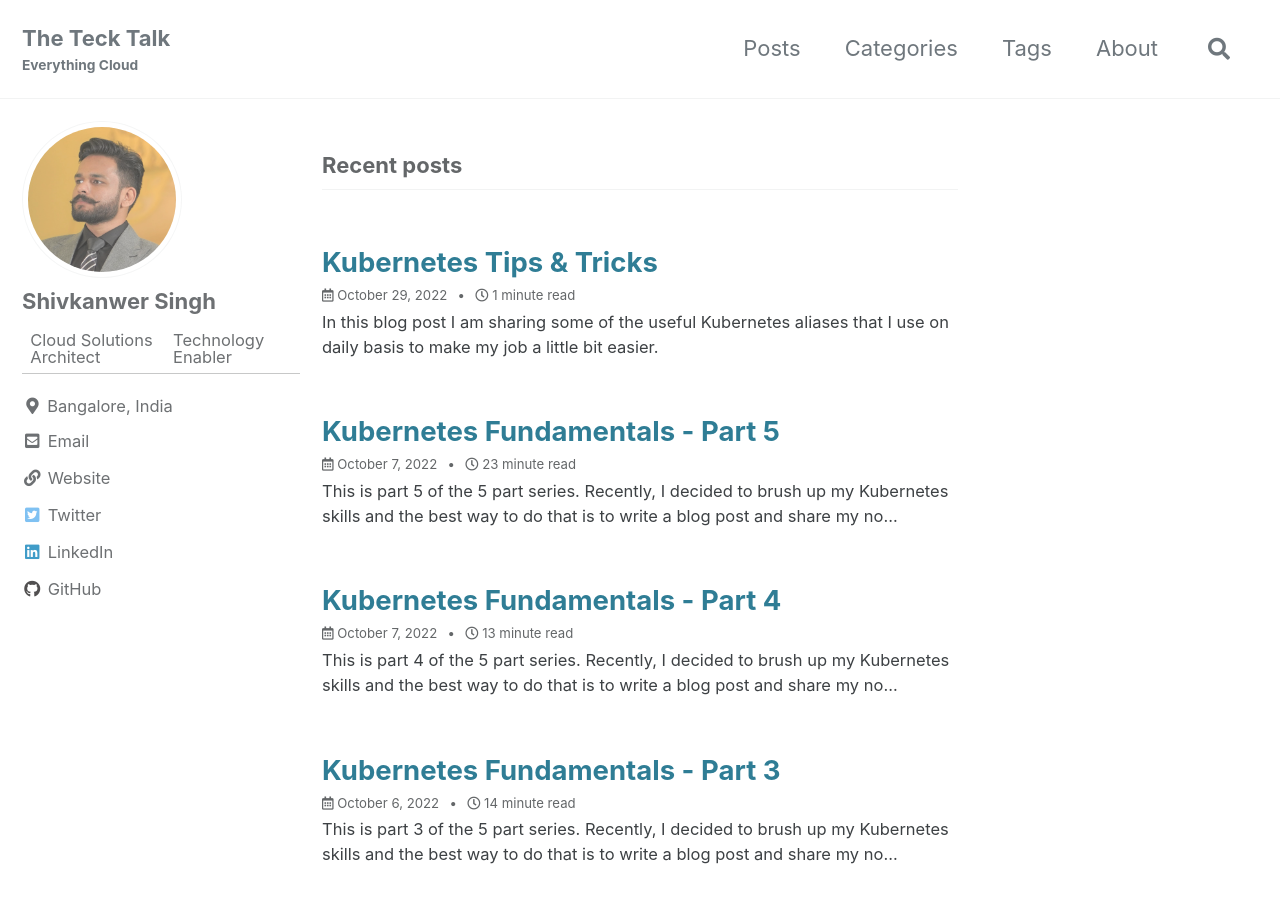
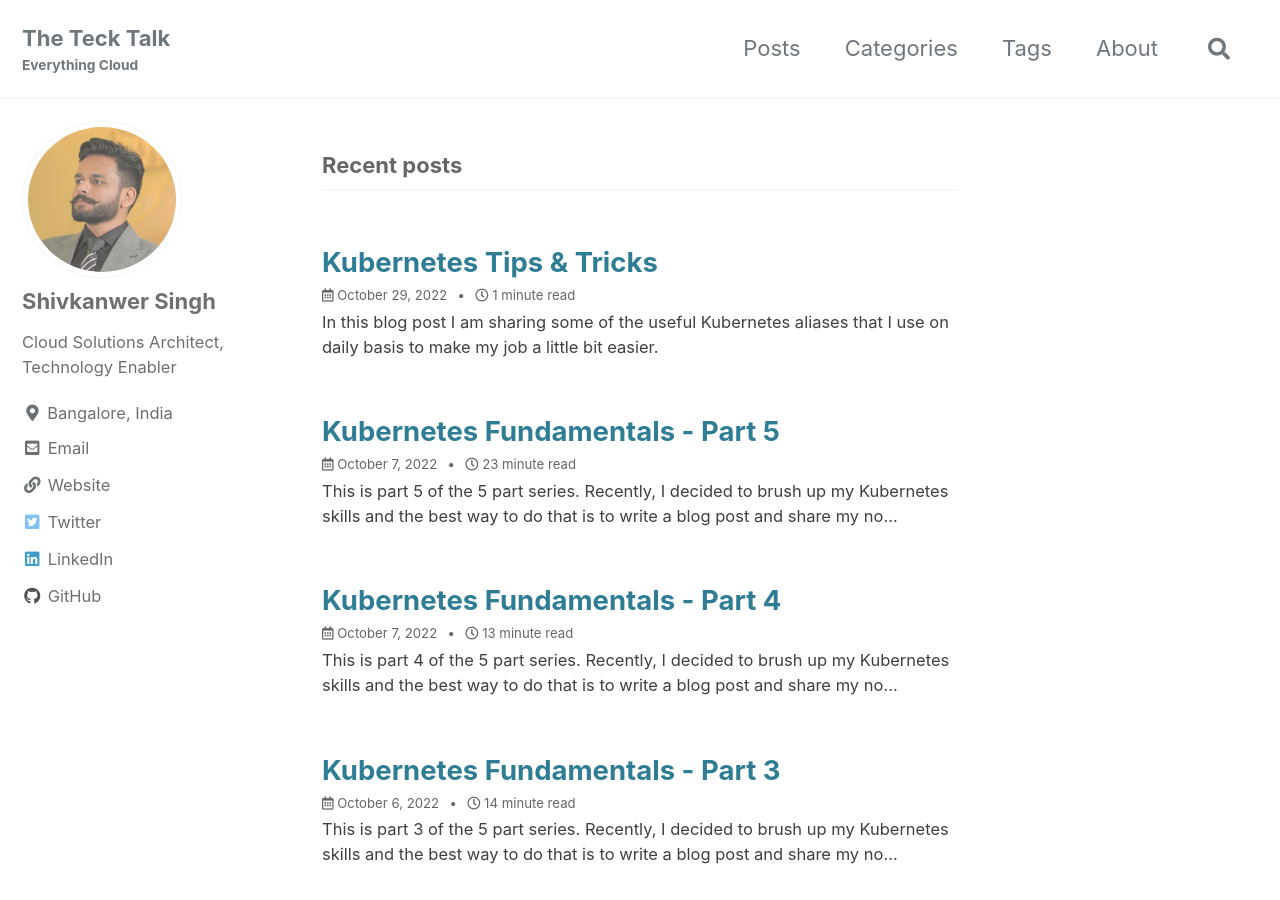
Before and after one commit to shivkanwer/shivkanwer.github.io, a Jekyll site: the page built from index.html, in a window 1280 px wide and 900 px high. Built offline with Jekyll 4.4.1, drawn with Linux system fonts in a browser that asks for light colours; cached includes are drawn as plain includes; the list of posts is cut into pages by our own code.

Commit message:
Update _config.yml

```diff
--- a/_config.yml
+++ b/_config.yml
@@ -102,7 +102,7 @@ analytics:
 author:
   name: "Shivkanwer Singh"
   avatar: "/assets/images/bio-photo.jpg"
-  bio: "Cloud Solutions Architect | Technology Enabler"
+  bio: "Cloud Solutions Architect, Technology Enabler"
   location: "Bangalore, India"
   email:
   links:
```
